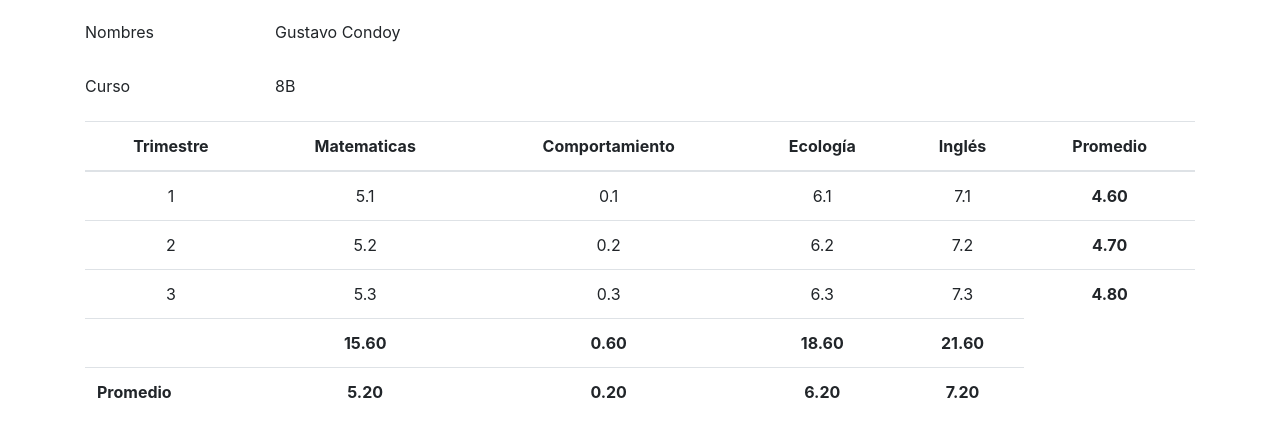
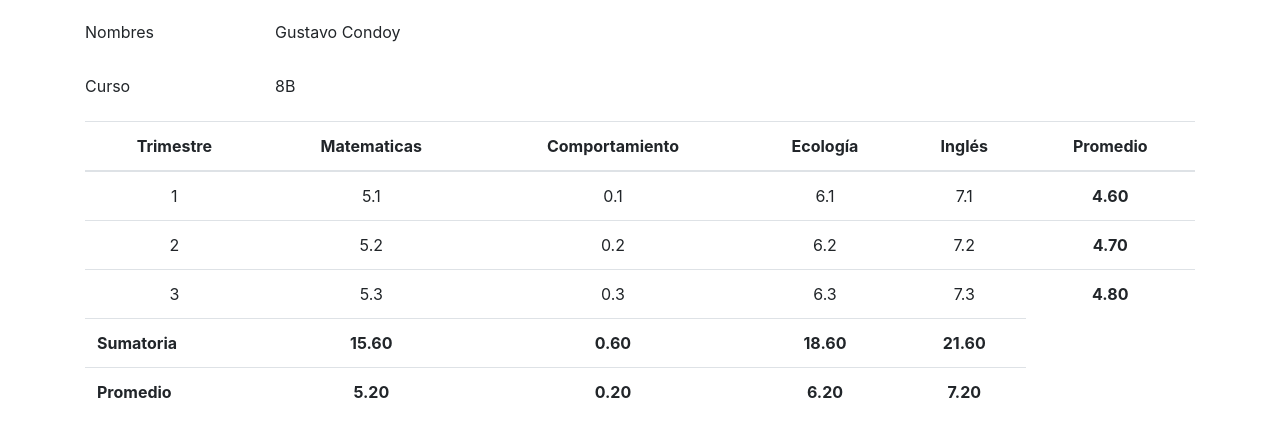
Before and after one commit to emamut/vue-datagrid-example, a website: page index.html in a window 1280 px wide. Shown: the part 121-558 px from the top of the page. Drawn offline with nearby package versions, Linux system fonts and the light colour scheme.

Commit message:
add titles

```diff
--- a/index.html
+++ b/index.html
@@ -3,7 +3,7 @@
   <head>
     <meta charset="UTF-8">
     <meta name="viewport" content="width=device-width, initial-scale=1.0">
-    <title>Document</title>
+    <title>Listado de Notas</title>
     <link rel="stylesheet" href="https://stackpath.bootstrapcdn.com/bootstrap/4.5.0/css/bootstrap.min.css"
       integrity="sha384-9aIt2nRpC12Uk9gS9baDl411NQApFmC26EwAOH8WgZl5MYYxFfc+NcPb1dKGj7Sk" crossorigin="anonymous">
 
@@ -65,7 +65,7 @@
             </tbody>
             <tfoot>
               <tr>
-                <th></th>
+                <th>Sumatoria</th>
                 <th class="text-center">{{ data[activeID].sum.mat.toFixed(2) }}</th>
                 <th class="text-center">{{ data[activeID].sum.comp.toFixed(2) }}</th>
                 <th class="text-center">{{ data[activeID].sum.eco.toFixed(2) }}</th>
```
